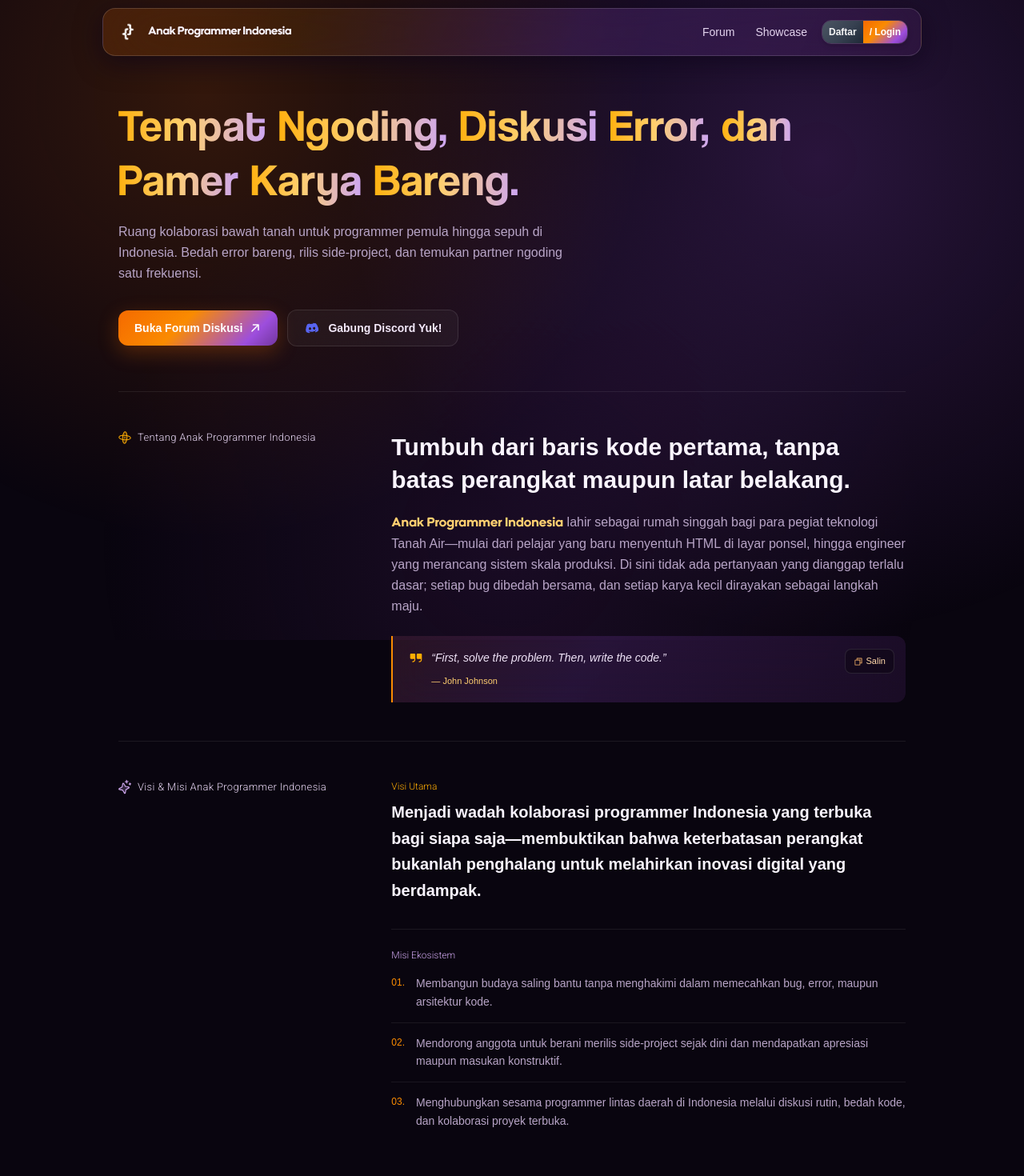
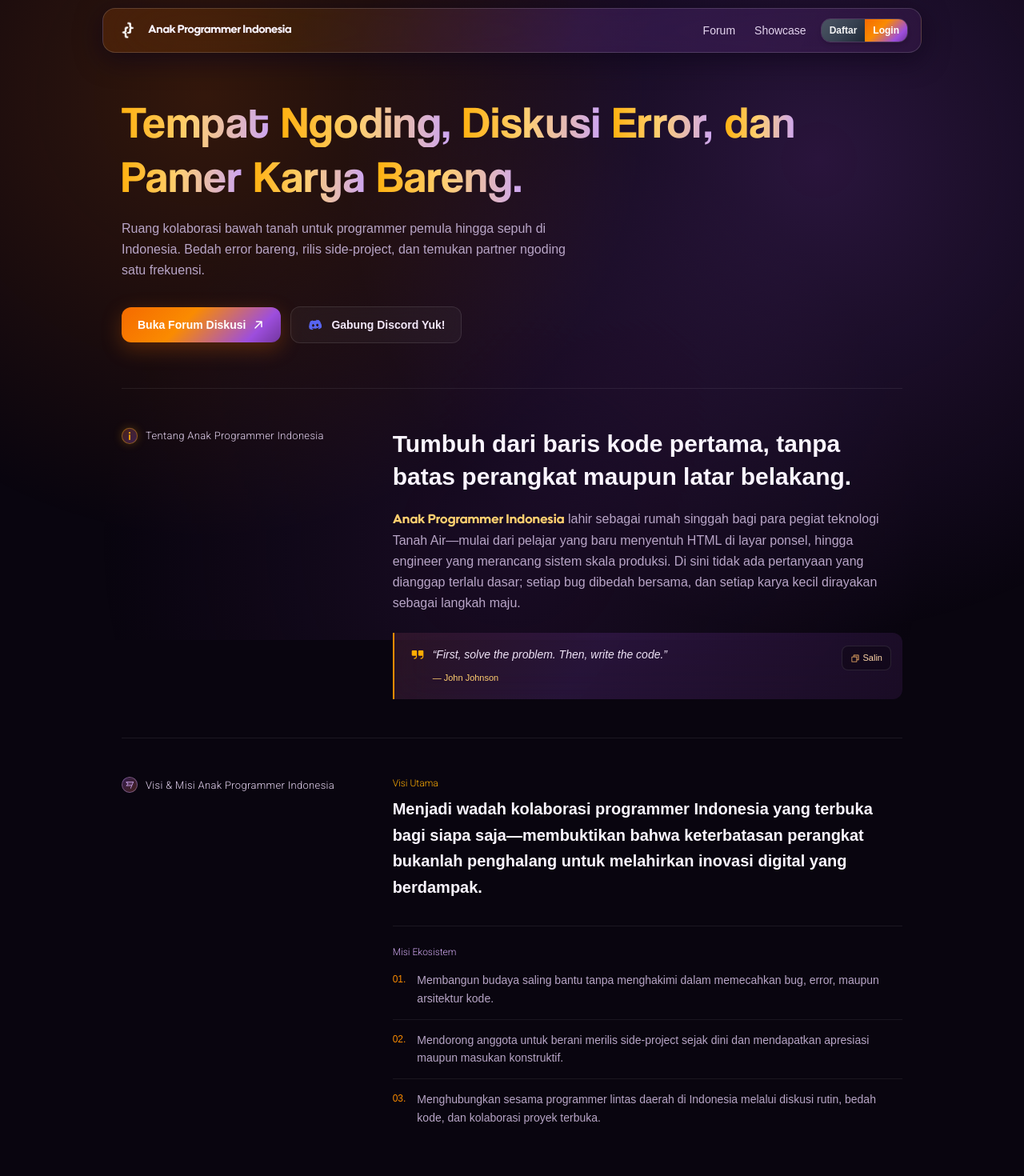
Before and after one commit to amotionwebsite/api-community-web, a Next.js app in the folder client/: page / in a window 1280 px wide. Shown: the top 1470 px of the page at 80% size. Built offline with nearby package versions, Linux system fonts and the light colour scheme.

Commit message:
fix: rapikan kapsul navbar, pindahkan tombol home ke bawah kapsul, dan ikon huruf i + bendera

```diff
--- a/client/src/components/Navbar.js
+++ b/client/src/components/Navbar.js
@@ -26,12 +26,13 @@ export default function Navbar() {
 
   return (
     <header className="sticky top-2.5 z-50 px-2 sm:px-5">
+      {/* Kapsul Navbar Utama */}
       <div
         style={{
           backgroundImage:
             "linear-gradient(115deg, rgba(245,106,0,0.16) 0%, rgba(250,139,1,0.10) 24%, rgba(157,78,221,0.18) 58%, rgba(114,54,157,0.22) 80%, rgba(70,30,92,0.34) 100%)",
         }}
-        className="max-w-5xl mx-auto px-2.5 sm:px-4 h-13 sm:h-15 rounded-2xl border border-white/15 backdrop-blur-2xl shadow-[0_8px_32px_rgba(12,5,24,0.65)] flex items-center justify-between gap-1"
+        className="max-w-5xl mx-auto px-2.5 sm:px-4 h-12 sm:h-14 rounded-2xl border border-white/15 backdrop-blur-2xl shadow-[0_8px_32px_rgba(12,5,24,0.65)] flex items-center justify-between gap-1.5"
       >
         {/* Brand Logo + Nama Lengkap */}
         <Link
@@ -44,7 +45,7 @@ export default function Navbar() {
             whileHover={{ rotate: -8, scale: 1.07 }}
             whileTap={{ scale: 0.94 }}
             transition={{ type: "spring", stiffness: 360, damping: 18 }}
-            className="w-6 h-6 min-[380px]:w-7 min-[380px]:h-7 sm:w-8 sm:h-8 object-contain shrink-0"
+            className="w-6 h-6 sm:w-7 sm:h-7 md:w-8 md:h-8 object-contain shrink-0"
           />
           <div className="overflow-hidden">
             <AnimatePresence mode="wait">
@@ -56,7 +57,7 @@ export default function Navbar() {
                   exit={{ x: -160, opacity: 0 }}
                   transition={{ duration: 0.55, ease: [0.22, 1, 0.36, 1] }}
                   style={{ fontFamily: "var(--font-utendo), sans-serif" }}
-                  className="block text-[9px] min-[375px]:text-[10px] min-[410px]:text-[11px] sm:text-sm tracking-tight text-[#faf5ff] whitespace-nowrap"
+                  className="block text-[9.5px] min-[390px]:text-[10.5px] sm:text-xs md:text-sm tracking-tight text-[#faf5ff] whitespace-nowrap"
                 >
                   Anak Programmer Indonesia
                 </motion.span>
@@ -65,41 +66,16 @@ export default function Navbar() {
           </div>
         </Link>
 
-        {/* Navigasi */}
-        <nav className="flex items-center gap-1 min-[380px]:gap-1.5 sm:gap-2.5 shrink-0">
-          {/* Ikon Rumah Kembali ke Home saat di Sub-Halaman */}
-          <AnimatePresence>
-            {isSubPage && (
-              <motion.div
-                initial={{ scale: 0.6, opacity: 0, x: -6 }}
-                animate={{ scale: 1, opacity: 1, x: 0 }}
-                exit={{ scale: 0.6, opacity: 0, x: -6 }}
-                transition={{ type: "spring", stiffness: 380, damping: 22 }}
-              >
-                <Link
-                  href="/"
-                  title="Kembali ke Home"
-                  className="inline-flex items-center justify-center p-1.5 rounded-lg bg-white/[0.07] hover:bg-orange-500/25 border border-white/10 text-orange-200 hover:text-white transition"
-                >
-                  <motion.span
-                    whileHover={{ y: -1.5, scale: 1.1 }}
-                    whileTap={{ scale: 0.88 }}
-                    className="inline-flex"
-                  >
-                    <HouseLine weight="duotone" className="text-sm sm:text-base" />
-                  </motion.span>
-                </Link>
-              </motion.div>
-            )}
-          </AnimatePresence>
-
+        {/* Menu Rapat & Tombol Daftar Login di Dalam Kapsul */}
+        <nav className="flex items-center gap-1 sm:gap-2 shrink-0">
+          <div className="flex items-center gap-0.5 sm:gap-1">
             {navLinks.map((item) => {
               const isActive = pathname === item.href;
               return (
                 <Link
                   key={item.href}
                   href={item.href}
-                className="relative px-1.5 min-[380px]:px-2 py-1 text-[10px] min-[380px]:text-[11px] sm:text-sm font-medium transition-colors"
+                  className="relative px-1.5 sm:px-2.5 py-1 text-[10.5px] sm:text-xs md:text-sm font-medium transition-colors"
                 >
                   <motion.span
                     whileTap={{ scale: 0.92 }}
@@ -121,19 +97,20 @@ export default function Navbar() {
                 </Link>
               );
             })}
+          </div>
 
-          {/* Tombol Dual-Tone: Daftar (Abu-abu Gradasi) / Login (Orange-Ungu Gradasi) */}
+          {/* Tombol Daftar (Abu-abu Gradasi) & Login (Orange-Ungu Gradasi) Tanpa Tanda / */}
           <motion.div whileHover={{ scale: 1.03 }} whileTap={{ scale: 0.94 }}>
             <Link
               href="/login"
-              className="inline-flex items-center rounded-xl overflow-hidden border border-white/15 text-[9.5px] min-[380px]:text-[10.5px] sm:text-xs font-semibold shadow-md"
+              className="inline-flex items-center rounded-xl overflow-hidden border border-white/15 text-[10px] sm:text-xs font-semibold shadow-md"
             >
               <span
                 style={{
                   backgroundImage:
                     "linear-gradient(135deg, #4b5563 0%, #374151 55%, #1f2937 100%)",
                 }}
-                className="px-1.5 min-[380px]:px-2 py-1 sm:py-1.5 text-zinc-100 whitespace-nowrap"
+                className="px-2 sm:px-2.5 py-1 sm:py-1.5 text-zinc-100 whitespace-nowrap"
               >
                 Daftar
               </span>
@@ -142,14 +119,41 @@ export default function Navbar() {
                   backgroundImage:
                     "linear-gradient(135deg, #F56A00 0%, #FA8B01 38%, #9D4EDD 78%, #72369D 100%)",
                 }}
-                className="px-1.5 min-[380px]:px-2 py-1 sm:py-1.5 text-white whitespace-nowrap"
+                className="px-2 sm:px-2.5 py-1 sm:py-1.5 text-white whitespace-nowrap"
               >
-                / Login
+                Login
               </span>
             </Link>
           </motion.div>
         </nav>
       </div>
+
+      {/* Sub-Kapsul Melayang di Bawah Navbar Khusus Sub-Halaman untuk Kembali ke Home */}
+      <AnimatePresence>
+        {isSubPage && (
+          <motion.div
+            initial={{ opacity: 0, y: -8 }}
+            animate={{ opacity: 1, y: 0 }}
+            exit={{ opacity: 0, y: -8 }}
+            transition={{ type: "spring", stiffness: 380, damping: 24 }}
+            className="max-w-5xl mx-auto mt-1.5 flex justify-start"
+          >
+            <Link
+              href="/"
+              className="inline-flex items-center gap-1.5 px-3 py-1 rounded-full bg-[#160b24]/85 hover:bg-orange-500/20 border border-white/15 backdrop-blur-xl text-[11px] font-medium text-[#e9d8f5] hover:text-white shadow-md transition"
+            >
+              <motion.span
+                whileHover={{ y: -1, scale: 1.1 }}
+                whileTap={{ scale: 0.88 }}
+                className="inline-flex text-[#FFAD03]"
+              >
+                <HouseLine weight="duotone" className="text-sm" />
+              </motion.span>
+              <span>Kembali ke Home</span>
+            </Link>
+          </motion.div>
+        )}
+      </AnimatePresence>
     </header>
   );
 }
--- a/client/src/views/HomeView.js
+++ b/client/src/views/HomeView.js
@@ -8,8 +8,7 @@ import {
   Quotes,
   Copy,
   Check,
-  Atom,
-  Sparkle,
+  FlagBanner,
 } from "@phosphor-icons/react";
 import Navbar from "../components/Navbar";
 import { MOTIVATIONAL_QUOTES } from "../data/quotes";
@@ -69,12 +68,12 @@ export default function HomeView() {
         initial={{ opacity: 0, y: 18 }}
         animate={{ opacity: 1, y: 0 }}
         transition={{ duration: 0.55, ease: [0.22, 1, 0.36, 1] }}
-        className="relative z-10 max-w-5xl mx-auto w-full px-4 sm:px-5 pt-11 sm:pt-16 pb-20 flex-1"
+        className="relative z-10 max-w-5xl mx-auto w-full px-4 sm:px-6 pt-11 sm:pt-16 pb-20 flex-1"
       >
         {/* Hero Heading Smooth Word-by-Word + Animasi Gradasi Orange-Ungu */}
         <h1
           style={{ fontFamily: "var(--font-coolvetica), sans-serif" }}
-          className="text-[34px] sm:text-[56px] font-normal tracking-wide leading-[1.15] mb-5 flex flex-wrap gap-x-2.5 sm:gap-x-3.5 gap-y-1"
+          className="text-[34px] sm:text-5xl lg:text-[56px] font-normal tracking-wide leading-[1.15] mb-5 flex flex-wrap gap-x-2.5 sm:gap-x-3.5 gap-y-1 max-w-4xl"
         >
           {HEADLINE_WORDS.map((word, i) => (
             <motion.span
@@ -156,16 +155,34 @@ export default function HomeView() {
           </motion.div>
         </motion.div>
 
-        {/* Section: Tentang Anak Programmer Indonesia (Font Roboto Tipis + Ikon React Smooth) */}
-        <section className="py-12 border-b border-white/[0.08] grid grid-cols-1 md:grid-cols-12 gap-5 md:gap-10">
-          <div className="md:col-span-4">
-            <div className="inline-flex items-center gap-2 text-xs text-orange-300/95">
+        {/* Section: Tentang Anak Programmer Indonesia (Ikon Huruf 'i' Modern Smooth) */}
+        <section className="py-12 border-b border-white/[0.08] grid grid-cols-1 lg:grid-cols-12 gap-5 lg:gap-10">
+          <div className="lg:col-span-4">
+            <div className="inline-flex items-center gap-2.5">
               <motion.span
-                animate={{ rotate: 360 }}
-                transition={{ duration: 9, repeat: Infinity, ease: "linear" }}
-                className="inline-flex items-center justify-center text-base text-[#FFAD03]"
+                animate={{
+                  scale: [1, 1.12, 1],
+                  y: [0, -1.5, 0],
+                }}
+                transition={{ duration: 3, repeat: Infinity, ease: "easeInOut" }}
+                className="w-5 h-5 rounded-full bg-gradient-to-br from-[#F56A00]/25 to-[#9D4EDD]/30 border border-[#FFAD03]/40 flex items-center justify-center shrink-0 shadow-[0_0_12px_rgba(255,173,3,0.25)]"
               >
-                <Atom weight="duotone" />
+                <svg
+                  width="10"
+                  height="12"
+                  viewBox="0 0 10 12"
+                  fill="none"
+                  xmlns="http://www.w3.org/2000/svg"
+                  className="text-[#FFAD03]"
+                >
+                  <circle cx="5" cy="2.2" r="1.15" fill="currentColor" />
+                  <path
+                    d="M5 5V10.2"
+                    stroke="currentColor"
+                    strokeWidth="1.7"
+                    strokeLinecap="round"
+                  />
+                </svg>
               </motion.span>
               <span
                 style={{ fontFamily: "var(--font-roboto), sans-serif" }}
@@ -176,7 +193,7 @@ export default function HomeView() {
             </div>
           </div>
 
-          <div className="md:col-span-8 space-y-5">
+          <div className="lg:col-span-8 space-y-5">
             <h2 className="text-2xl sm:text-3xl font-bold text-[#faf5ff] leading-snug">
               Tumbuh dari baris kode pertama, tanpa batas perangkat maupun latar belakang.
             </h2>
@@ -262,19 +279,19 @@ export default function HomeView() {
           </div>
         </section>
 
-        {/* Section: Visi & Misi Anak Programmer Indonesia (Font Roboto Tipis + Ikon Smooth) */}
-        <section className="pt-12 grid grid-cols-1 md:grid-cols-12 gap-5 md:gap-10">
-          <div className="md:col-span-4">
-            <div className="inline-flex items-center gap-2 text-xs">
+        {/* Section: Visi & Misi Anak Programmer Indonesia (Ikon Bendera Smooth) */}
+        <section className="pt-12 grid grid-cols-1 lg:grid-cols-12 gap-5 lg:gap-10">
+          <div className="lg:col-span-4">
+            <div className="inline-flex items-center gap-2.5">
               <motion.span
                 animate={{
-                  scale: [1, 1.2, 1],
-                  rotate: [0, 10, -10, 0],
+                  rotate: [0, -8, 8, -4, 0],
+                  y: [0, -1.5, 0],
                 }}
-                transition={{ duration: 3.5, repeat: Infinity, ease: "easeInOut" }}
-                className="inline-flex items-center justify-center text-base text-[#CEA7EE]"
+                transition={{ duration: 3.4, repeat: Infinity, ease: "easeInOut" }}
+                className="w-5 h-5 rounded-full bg-gradient-to-br from-[#9D4EDD]/30 to-[#F56A00]/25 border border-[#CEA7EE]/40 flex items-center justify-center shrink-0 text-[#CEA7EE]"
               >
-                <Sparkle weight="duotone" />
+                <FlagBanner weight="duotone" className="text-xs" />
               </motion.span>
               <span
                 style={{ fontFamily: "var(--font-roboto), sans-serif" }}
@@ -285,7 +302,7 @@ export default function HomeView() {
             </div>
           </div>
 
-          <div className="md:col-span-8 space-y-8">
+          <div className="lg:col-span-8 space-y-8">
             <div>
               <span
                 style={{ fontFamily: "var(--font-roboto), sans-serif" }}
```
Lines whose indentation alone changed are shown as unchanged.
